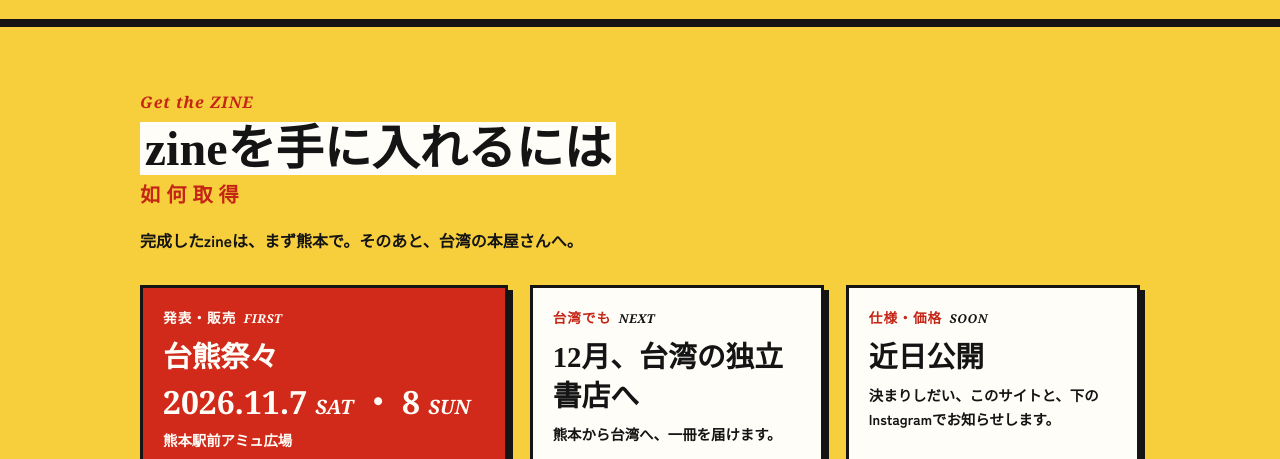
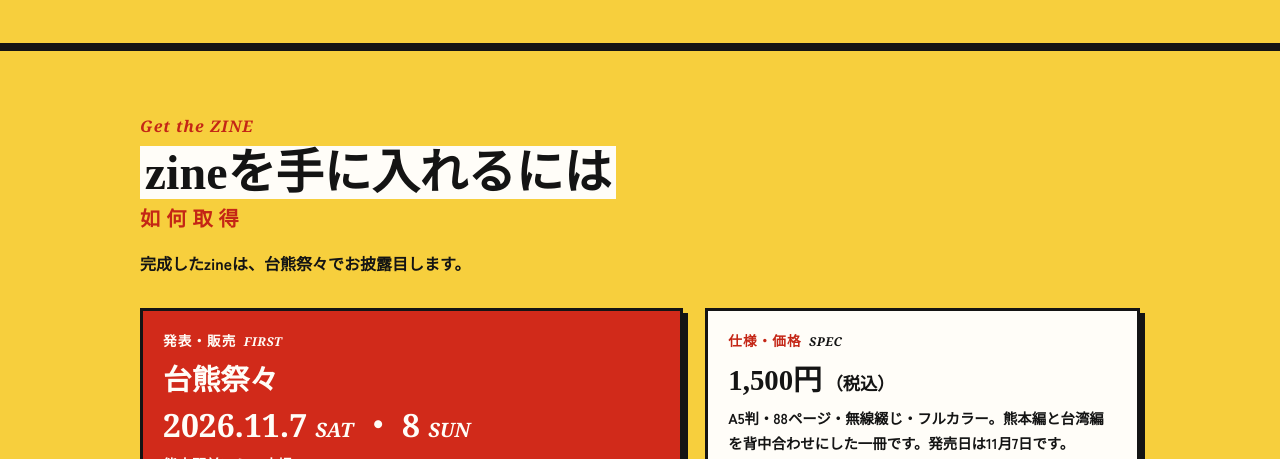
Before and after one commit to kumamotogakuseiclub/taiku-zine-site, a plain HTML site: page index.html in a window 1280 px wide. Shown: the part 3156-3615 px from the top of the page. Drawn offline with Linux system fonts and the light colour scheme; a web font is replaced by a local one.

Commit message:
zineの仕様・価格を反映し、台湾の独立書店に関する未確定の記載を削除
- 仕様・価格: A5判・88ページ・無線綴じ・フルカラー、1,500円（税込）、発売日11月7日
- 「台湾でも NEXT／12月、台湾の独立書店へ」の囲みを削除（取り扱い未確定のため）
- トップと企画の背景の一文を「台熊祭々でお披露目します」に変更
- 制作チームの進行表から「台湾の独立書店へzineを納品」の行を削除

Co-Authored-By: Claude Sonnet 5.5 <noreply@anthropic.com>

```diff
--- a/index.html
+++ b/index.html
@@ -20,7 +20,7 @@
 <link rel="preconnect" href="https://fonts.googleapis.com">
 <link rel="preconnect" href="https://fonts.gstatic.com" crossorigin>
 <link href="https://fonts.googleapis.com/css2?family=Dela+Gothic+One&family=Noto+Serif+JP:wght@700;900&family=Noto+Serif+TC:wght@700;900&family=Playfair+Display:ital,wght@1,700;1,900&family=Zen+Kaku+Gothic+New:wght@500;700&display=swap" rel="stylesheet">
-<link rel="stylesheet" href="style.css?v=20261103a">
+<link rel="stylesheet" href="style.css?v=20261103c">
 </head>
 <body>
 <a class="skip" href="#main">本文へ移動</a>
@@ -91,7 +91,7 @@
 <li><b>構成</b>熊本編と台湾編を背中合わせにした、3部構成</li>
 <li><b>中身</b>熊本4エリアの取材／台湾の人々／1日密着の4人／コラム</li>
 <li><b>発表・販売</b>台熊祭々　11/7(土)・8(日)　熊本駅前アミュ広場</li>
-<li><b>仕様・価格</b>近日公開</li>
+<li><b>仕様・価格</b>A5判・88ページ・無線綴じ・フルカラー（背中合わせのzine）／1,500円（税込）／発売日 11月7日</li>
 </ul>
 </div>
 </div>
@@ -112,12 +112,11 @@
 <section class="getzine"><div class="wrap">
 <p class="chap">Get the ZINE</p>
 <h2><mark>zineを手に入れるには</mark><small>如何取得</small></h2>
-<p class="lead">完成したzineは、まず熊本で。そのあと、台湾の本屋さんへ。</p>
+<p class="lead">完成したzineは、台熊祭々でお披露目します。</p>
 <div class="getgrid">
 <div class="gbox big"><p class="gk">発表・販売<i>FIRST</i></p><p class="gv">台熊祭々</p><p class="gd">2026.11.7 <i>SAT</i> ・ 8 <i>SUN</i></p><p class="gs">熊本駅前アミュ広場</p>
 <a class="mapbtn" href="https://www.google.com/maps/search/?api=1&amp;query=%E7%86%8A%E6%9C%AC%E9%A7%85%E5%89%8D%E3%82%A2%E3%83%9F%E3%83%A5%E5%BA%83%E5%A0%B4" target="_blank" rel="noopener noreferrer" aria-label="熊本駅前アミュ広場をGoogleマップで開く（外部サイト）"><svg viewBox="0 0 24 24" width="18" height="18" aria-hidden="true"><path d="M12 2a7 7 0 0 0-7 7c0 5 7 13 7 13s7-8 7-13a7 7 0 0 0-7-7zm0 9.5A2.5 2.5 0 1 1 12 6.5a2.5 2.5 0 0 1 0 5z" fill="currentColor"/></svg><span>Googleマップで場所を見る</span></a></div>
-<div class="gbox"><p class="gk">台湾でも<i>NEXT</i></p><p class="gv">12月、台湾の独立書店へ</p><p class="gs">熊本から台湾へ、一冊を届けます。</p></div>
-<div class="gbox"><p class="gk">仕様・価格<i>SOON</i></p><p class="gv">近日公開</p><p class="gs">決まりしだい、このサイトと、下のInstagramでお知らせします。</p></div>
+<div class="gbox"><p class="gk">仕様・価格<i>SPEC</i></p><p class="gv">1,500円<small>（税込）</small></p><p class="gs">A5判・88ページ・無線綴じ・フルカラー。熊本編と台湾編を背中合わせにした一冊です。発売日は11月7日です。</p></div>
 </div>
 <p class="getlink"><a class="btn" href="about.html">プロジェクトの詳しい話 →</a></p>
 </div></section>
--- a/style.css
+++ b/style.css
@@ -828,7 +828,7 @@ a.btn,.insta,.mapbtn,.zclose,.back-hint,.lb-x{min-height:44px;display:inline-fle
 .gs{font-weight:700;font-size:.9rem;line-height:1.7;margin-top:6px}
 .gbox .mapbtn{margin-top:12px;background:var(--ink);color:var(--white);box-shadow:5px 5px 0 var(--ink)}
 .getlink{margin-top:24px}
-@media(min-width:820px){.getgrid{grid-template-columns:1.25fr 1fr 1fr;align-items:stretch}}
+@media(min-width:820px){.getgrid{grid-template-columns:1.25fr 1fr;align-items:stretch}}
 
 /* =====================================================================
    ボタンの整え・動きの整理・スキップリンク
@@ -1328,3 +1328,4 @@ a.btn,.insta,.mapbtn,.zclose,.back-hint,.lb-x{min-height:44px;display:inline-fle
 .bar .g-x .gl{background:var(--yellow)}
 .bar .g-x li a{border-color:var(--yellow)}
 .crumbs .cr-x{background:var(--yellow)}
+.gv small{font-size:.6em;margin-left:.2em}
```
Also changed, not shown: about.html (+2 -2 lines), kumamoto.html (+1 -1 lines), neo-sense-fest.html (+1 -1 lines), photos.html (+1 -1 lines), route.html (+1 -1 lines), taiwan-days.html (+1 -1 lines), taiwan-people.html (+1 -1 lines), team.html (+2 -2 lines).
